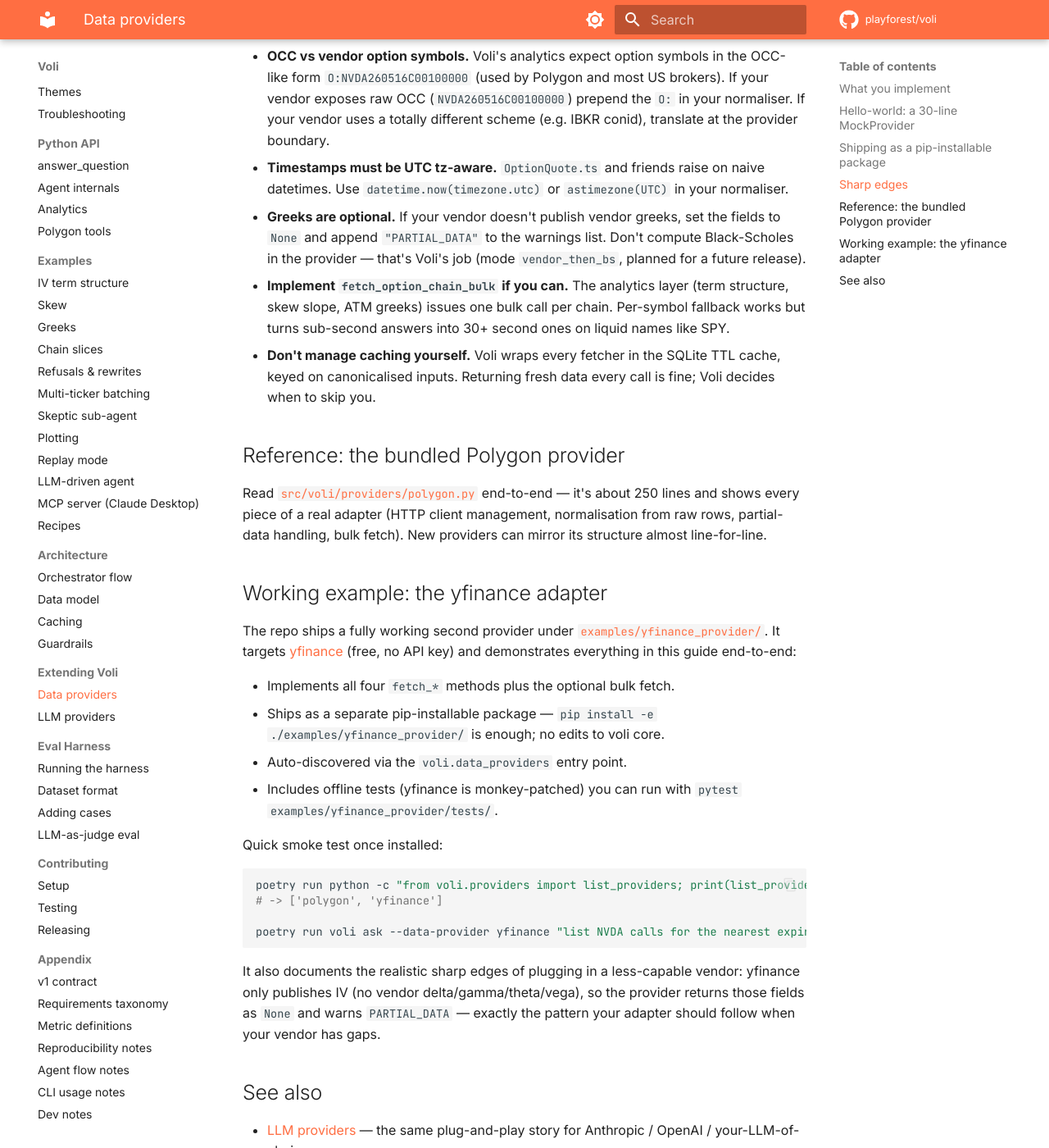
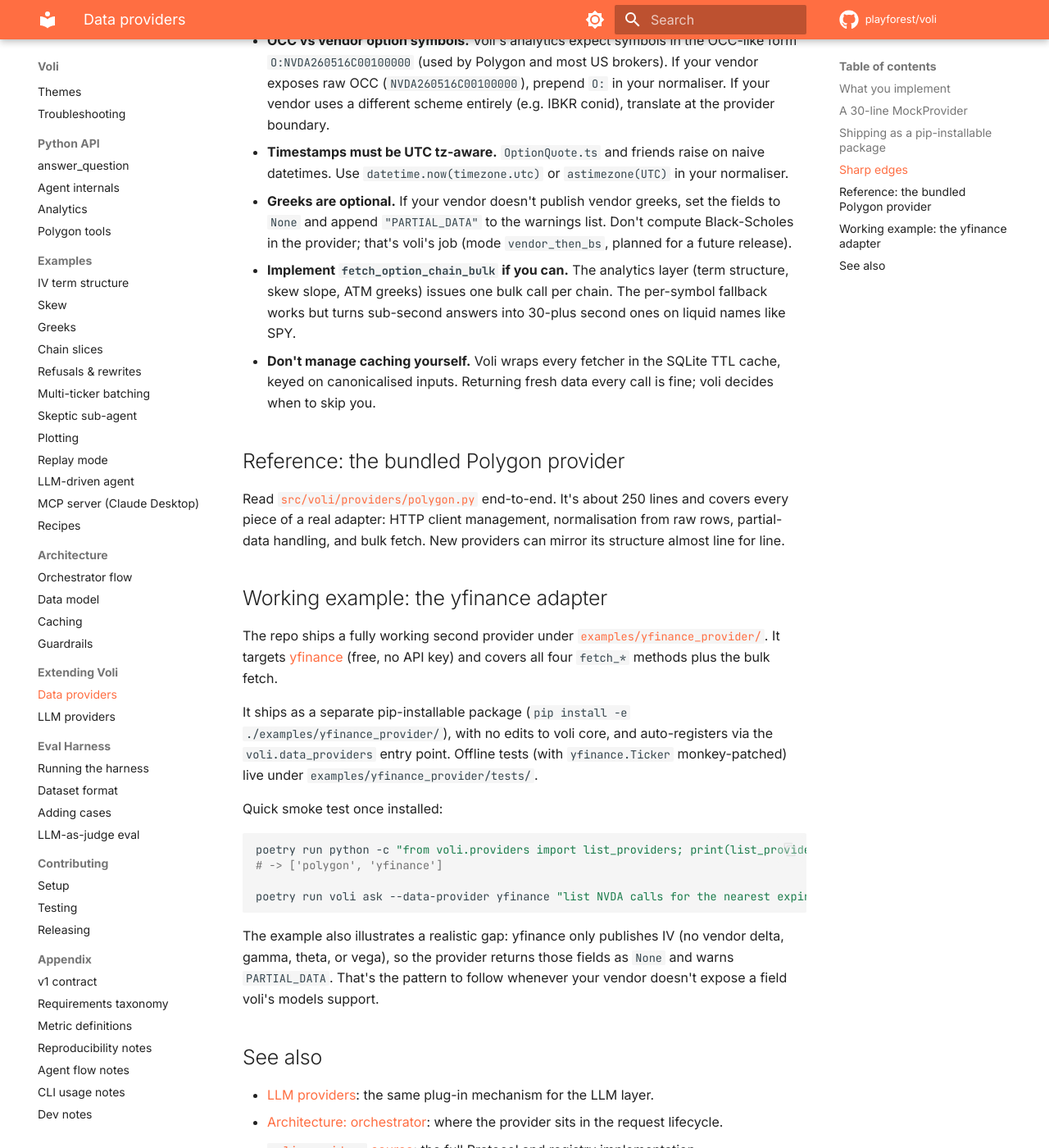
Before and after one commit to playforest/voli, an MkDocs documentation site: the page built from docs/extending/data-providers.md, in a window 1280 px wide and 1400 px high, scrolled down 3783 px. Shown: the whole window at 82% size. Built offline with MkDocs 1.6.1 and Material for MkDocs 9.7.7, drawn with Linux system fonts in a browser that asks for light colours; comment, search, counter and statistics services are not loaded; some of the changed text lies outside the part shown.

Commit message:
docs: scrub LLM-speak from extending guides + recent doc edits
Targeted cleanup of the docs I authored or recently edited. No content
changes; just rewrites to read like a human wrote them.

Specifically:
- Removed all em dashes (commas, colons, parens, or full stops as fits).
- Killed marketing language ("delightful path", "plug-and-play story",
  "your-LLM-of-choice", "fully working").
- Tightened a few wordy passages.

Files:
- docs/extending/data-providers.md (full rewrite of prose; code blocks
  unchanged)
- docs/extending/llm-providers.md (same)
- docs/index.md (hero, MCP card, "where to go next" list)
- docs/getting-started/installation.md (footer link list)
- docs/cli/overview.md (intro + footer link list, removed stray em dash
  in env-vars table default cell)
- CLAUDE.md (provider layer description, test note)
- examples/yfinance_provider/README.md (full prose pass)
- examples/yfinance_provider/voli_yfinance/provider.py (module
  docstring, one method docstring)

Older docs the user wrote themselves (architecture/, contributing/, etc.)
left alone; they're the user's voice, not mine to rewrite.

mkdocs --strict: clean. yfinance example tests: 6 passing.

````diff
--- a/docs/extending/data-providers.md
+++ b/docs/extending/data-providers.md
@@ -38,8 +38,8 @@
         """Return ({symbol: OptionGreeks, ...}, warnings_list)."""
         ...
 
-    # OPTIONAL — implement for fast analytics (one chain pull instead of N
-    # per-symbol calls). Return None if your vendor can't do it in one shot.
+    # Optional. Implement for fast analytics: one chain pull instead of N
+    # per-symbol calls. Return None if your vendor can't do it in one shot.
     def fetch_option_chain_bulk(
         self, ticker, *, right=None, expiry=None, max_pages=20,
     ):
@@ -47,11 +47,11 @@
         ...
 ```
 
-Voli's domain models are defined in `voli.models`; warnings are short string
-codes (`"NO_RESULTS"`, `"PARTIAL_DATA"`, `"STALE_DATA"`, `"VENDOR_LIMIT"`)
-documented in `voli.tool_schemas.WarningCode`.
+Voli's domain models live in `voli.models`. Warnings are short string codes
+(`"NO_RESULTS"`, `"PARTIAL_DATA"`, `"STALE_DATA"`, `"VENDOR_LIMIT"`) defined
+in `voli.tool_schemas.WarningCode`.
 
-## Hello-world: a 30-line MockProvider
+## A 30-line MockProvider
 
 Save as `mock_provider.py`:
 
@@ -178,57 +177,56 @@
 poetry run voli ask --data-provider tradier "30d ATM IV on NVDA"
 ```
 
-The entry-point string can resolve to:
+The entry-point string can resolve to either:
 
-- A **class** — Voli instantiates it with no args and registers the instance.
-- An **instance** — Voli registers it as-is.
+- A **class**, which voli instantiates with no args and registers as an instance.
+- An **instance**, which voli registers as-is.
 
-If the import or instantiation raises, Voli logs nothing and skips the
-provider rather than crashing the CLI — a broken third-party plugin can't
-take down a Polygon user's flow.
+If the import or instantiation raises, voli skips the provider silently
+rather than crashing the CLI, so a broken third-party plugin can't take
+down a Polygon user's flow.
 
 ## Sharp edges
 
-- **OCC vs vendor option symbols.** Voli's analytics expect option symbols in
-  the OCC-like form `O:NVDA260516C00100000` (used by Polygon and most US
-  brokers). If your vendor exposes raw OCC (`NVDA260516C00100000`) prepend
-  the `O:` in your normaliser. If your vendor uses a totally different
-  scheme (e.g. IBKR conid), translate at the provider boundary.
-- **Timestamps must be UTC tz-aware.** `OptionQuote.ts` and friends raise on
-  naive datetimes. Use `datetime.now(timezone.utc)` or `astimezone(UTC)` in
-  your normaliser.
-- **Greeks are optional.** If your vendor doesn't publish vendor greeks, set
-  the fields to `None` and append `"PARTIAL_DATA"` to the warnings list.
-  Don't compute Black-Scholes in the provider — that's Voli's job (mode
-  `vendor_then_bs`, planned for a future release).
+- **OCC vs vendor option symbols.** Voli's analytics expect symbols in the
+  OCC-like form `O:NVDA260516C00100000` (used by Polygon and most US
+  brokers). If your vendor exposes raw OCC (`NVDA260516C00100000`), prepend
+  `O:` in your normaliser. If your vendor uses a different scheme entirely
+  (e.g. IBKR conid), translate at the provider boundary.
+- **Timestamps must be UTC tz-aware.** `OptionQuote.ts` and friends raise
+  on naive datetimes. Use `datetime.now(timezone.utc)` or `astimezone(UTC)`
+  in your normaliser.
+- **Greeks are optional.** If your vendor doesn't publish vendor greeks,
+  set the fields to `None` and append `"PARTIAL_DATA"` to the warnings
+  list. Don't compute Black-Scholes in the provider; that's voli's job
+  (mode `vendor_then_bs`, planned for a future release).
 - **Implement `fetch_option_chain_bulk` if you can.** The analytics layer
   (term structure, skew slope, ATM greeks) issues one bulk call per chain.
-  Per-symbol fallback works but turns sub-second answers into 30+ second
-  ones on liquid names like SPY.
-- **Don't manage caching yourself.** Voli wraps every fetcher in the SQLite
-  TTL cache, keyed on canonicalised inputs. Returning fresh data every call
-  is fine; Voli decides when to skip you.
+  The per-symbol fallback works but turns sub-second answers into 30-plus
+  second ones on liquid names like SPY.
+- **Don't manage caching yourself.** Voli wraps every fetcher in the
+  SQLite TTL cache, keyed on canonicalised inputs. Returning fresh data
+  every call is fine; voli decides when to skip you.
 
 ## Reference: the bundled Polygon provider
 
 Read [`src/voli/providers/polygon.py`](https://github.com/playforest/voli/blob/main/src/voli/providers/polygon.py)
-end-to-end — it's about 250 lines and shows every piece of a real adapter
-(HTTP client management, normalisation from raw rows, partial-data handling,
-bulk fetch). New providers can mirror its structure almost line-for-line.
+end-to-end. It's about 250 lines and covers every piece of a real adapter:
+HTTP client management, normalisation from raw rows, partial-data handling,
+and bulk fetch. New providers can mirror its structure almost line for line.
 
 ## Working example: the yfinance adapter
 
 The repo ships a fully working second provider under
 [`examples/yfinance_provider/`](https://github.com/playforest/voli/tree/main/examples/yfinance_provider).
 It targets [yfinance](https://github.com/ranaroussi/yfinance) (free, no API
-key) and demonstrates everything in this guide end-to-end:
+key) and covers all four `fetch_*` methods plus the bulk fetch.
 
-- Implements all four `fetch_*` methods plus the optional bulk fetch.
-- Ships as a separate pip-installable package — `pip install -e ./examples/yfinance_provider/`
-  is enough; no edits to voli core.
-- Auto-discovered via the `voli.data_providers` entry point.
-- Includes offline tests (yfinance is monkey-patched) you can run with
-  `pytest examples/yfinance_provider/tests/`.
+It ships as a separate pip-installable package
+(`pip install -e ./examples/yfinance_provider/`), with no edits to voli
+core, and auto-registers via the `voli.data_providers` entry point.
+Offline tests (with `yfinance.Ticker` monkey-patched) live under
+`examples/yfinance_provider/tests/`.
 
 Quick smoke test once installed:
 
@@ -239,15 +237,16 @@
 poetry run voli ask --data-provider yfinance "list NVDA calls for the nearest expiry"
 ```
 
-It also documents the realistic sharp edges of plugging in a less-capable
-vendor: yfinance only publishes IV (no vendor delta/gamma/theta/vega), so
-the provider returns those fields as `None` and warns `PARTIAL_DATA` —
-exactly the pattern your adapter should follow when your vendor has gaps.
+The example also illustrates a realistic gap: yfinance only publishes IV
+(no vendor delta, gamma, theta, or vega), so the provider returns those
+fields as `None` and warns `PARTIAL_DATA`. That's the pattern to follow
+whenever your vendor doesn't expose a field voli's models support.
 
 ## See also
 
-- [LLM providers](llm-providers.md) — the same plug-and-play story for
-  Anthropic / OpenAI / your-LLM-of-choice.
-- [Architecture: orchestrator](../architecture/orchestrator.md) — where the
+- [LLM providers](llm-providers.md): the same plug-in mechanism for the
+  LLM layer.
+- [Architecture: orchestrator](../architecture/orchestrator.md): where the
   provider sits in the request lifecycle.
-- [`voli.providers` source](https://github.com/playforest/voli/blob/main/src/voli/providers/__init__.py) — the full Protocol + registry implementation.
+- [`voli.providers` source](https://github.com/playforest/voli/blob/main/src/voli/providers/__init__.py):
+  the full Protocol and registry implementation.
````
Also changed, not shown: other parts of docs/extending/data-providers.md (+9 -10 lines), CLAUDE.md (+2 -2 lines), docs/cli/overview.md (+4 -4 lines), docs/extending/llm-providers.md (+18 -18 lines), docs/getting-started/installation.md (+4 -4 lines), docs/index.md (+15 -14 lines), examples/yfinance_provider/README.md (+23 -23 lines), 1 other file.
